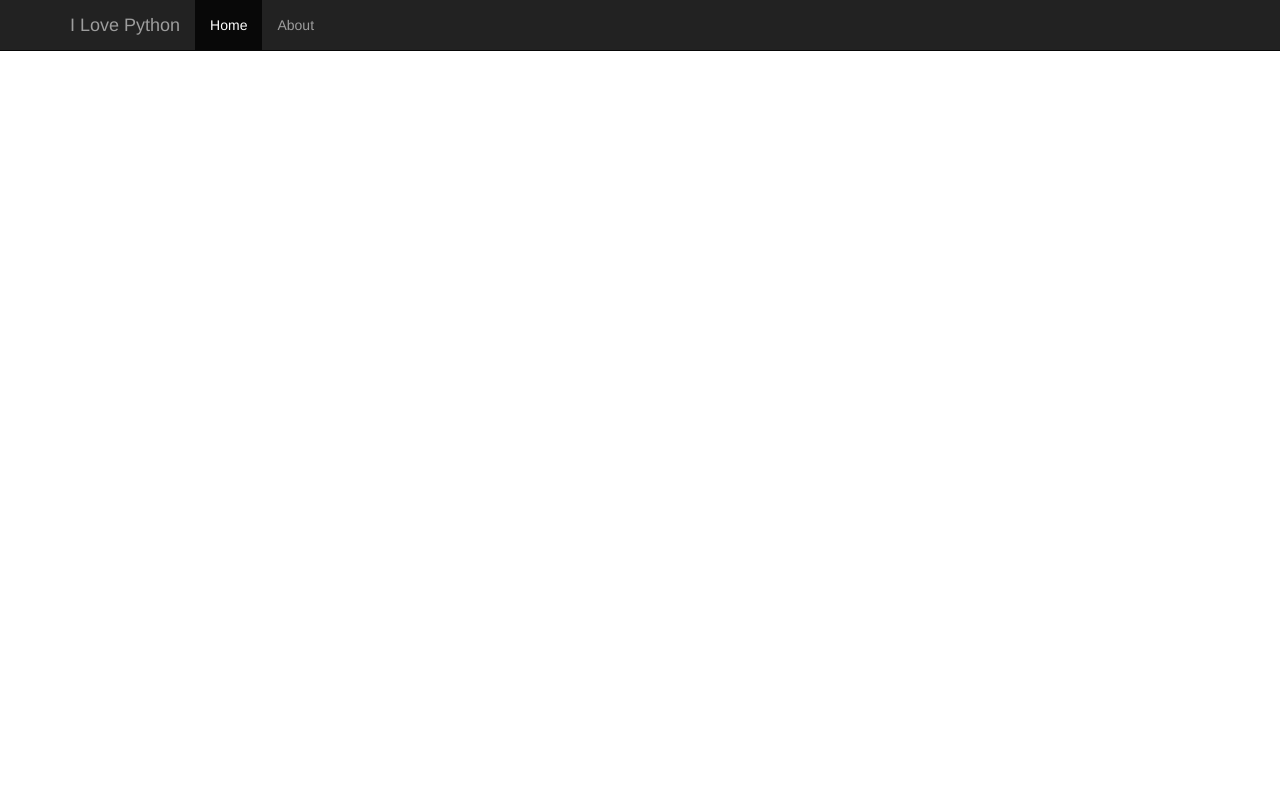
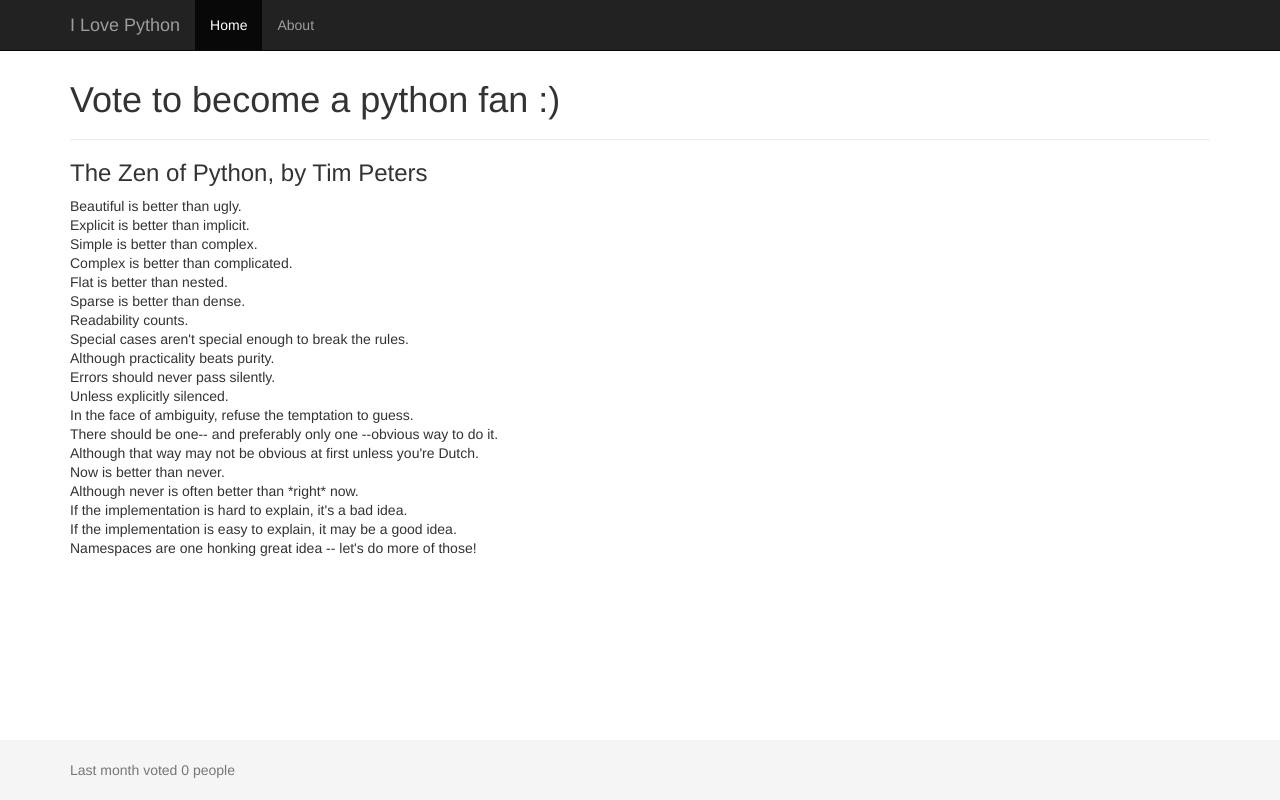
Before and after one commit to miholeus/lovepython, a Flask app: page / in a window 1280 px wide. Run offline with Flask 2, Linux system fonts and the light colour scheme; some libraries are stand-ins or nearby versions.

Commit message:
каркас приложения

```diff
--- a/src/static/css/style.css
+++ b/src/static/css/style.css
@@ -1,7 +1,54 @@
+/* Sticky footer styles
+-------------------------------------------------- */
+html {
+    position: relative;
+    min-height: 100%;
+}
 body {
-    padding-top: 50px;
+    /* Margin bottom by footer height */
+    margin-bottom: 60px;
 }
-.starter-template {
-    padding: 40px 15px;
-    text-align: center;
+.footer {
+    position: absolute;
+    bottom: 0;
+    width: 100%;
+    /* Set the fixed height of the footer here */
+    height: 60px;
+    background-color: #f5f5f5;
 }
+
+.page-header {
+    margin: 0;
+}
+
+
+/* Custom page CSS
+-------------------------------------------------- */
+/* Not required for template or sticky footer method. */
+
+body > .container {
+    padding: 60px 15px 0;
+}
+.container .text-muted {
+    margin: 20px 0;
+}
+
+.footer > .container {
+    padding-right: 15px;
+    padding-left: 15px;
+}
+
+code {
+    font-size: 80%;
+}
+
+.list-group-item {
+    text-align: left;
+    position: relative;
+    display: block;
+    padding: 0;
+    /*padding: 0 370px;*/
+    margin-bottom: -1px;
+    background-color: #fff;
+    border: 0;
+}
--- a/src/templates/base.html
+++ b/src/templates/base.html
@@ -40,11 +40,17 @@
 {%- endblock -%}
 
 <div class="container">
-    <div class="starter-template">
+    <div class="wrapper">
         {% block page_header %}{% endblock %}
         {% block content %}{% endblock %}
     </div>
 </div>
+
+<footer class="footer">
+    <div class="container">
+        <p class="text-muted">Last month voted 0 people</p>
+    </div>
+</footer>
 
 <!-- Bootstrap core JavaScript
     ================================================== -->
--- /dev/null
+++ b/src/templates/index/index.html
@@ -0,0 +1,33 @@
+{% extends "base.html" %}
+
+{% block page_header %}
+    <div class="page-header">
+        <h1>Vote to become a python fan :)</h1>
+    </div>
+{% endblock %}
+
+{% block content %}
+    <h3>The Zen of Python, by Tim Peters</h3>
+
+    <ul class="list-group">
+    <li class="list-group-item">Beautiful is better than ugly.</li>
+    <li class="list-group-item">Explicit is better than implicit.</li>
+    <li class="list-group-item">Simple is better than complex.</li>
+    <li class="list-group-item">Complex is better than complicated.</li>
+    <li class="list-group-item">Flat is better than nested.</li>
+    <li class="list-group-item">Sparse is better than dense.</li>
+    <li class="list-group-item">Readability counts.</li>
+    <li class="list-group-item">Special cases aren't special enough to break the rules.</li>
+    <li class="list-group-item">Although practicality beats purity.</li>
+    <li class="list-group-item">Errors should never pass silently.</li>
+    <li class="list-group-item">Unless explicitly silenced.</li>
+    <li class="list-group-item">In the face of ambiguity, refuse the temptation to guess.</li>
+    <li class="list-group-item">There should be one-- and preferably only one --obvious way to do it.</li>
+    <li class="list-group-item">Although that way may not be obvious at first unless you're Dutch.</li>
+    <li class="list-group-item">Now is better than never.</li>
+    <li class="list-group-item">Although never is often better than *right* now.</li>
+    <li class="list-group-item">If the implementation is hard to explain, it's a bad idea.</li>
+    <li class="list-group-item">If the implementation is easy to explain, it may be a good idea.</li>
+    <li class="list-group-item">Namespaces are one honking great idea -- let's do more of those!</li>
+    </ul>
+{% endblock %}
--- a/src/templates/posts/list.html
+++ /dev/null
@@ -1,11 +0,0 @@
-{% extends "base.html" %}
-
-{% block content %}
-    {% for post in posts %}
-      <h2><a href="{{ url_for('posts.detail', slug=post.slug) }}">{{ post.title }}</a></h2>
-      <p>{{ post.body|truncate(100) }}</p>
-      <p>
-        {{ post.created_at.strftime('%H:%M %Y-%m-%d') }} |
-      </p>
-    {% endfor %}
-{% endblock %}
--- a/src/views.py
+++ b/src/views.py
@@ -12,8 +12,7 @@ class ListView(MethodView):
 
     @staticmethod
     def get():
-        items = Post.objects
-        return render_template('posts/list.html', posts=items, active_link='/')
+        return render_template('index/index.html', active_link='/')
 
 
 class AboutView(MethodView):
@@ -24,4 +23,4 @@ class AboutView(MethodView):
 
 # Register the urls
 posts.add_url_rule('/', view_func=ListView.as_view('list'))
-posts.add_url_rule('/about/', view_func=AboutView.as_view('detail'))
+posts.add_url_rule('/about/', view_func=AboutView.as_view('about'))
```
Also changed, not shown: src/templates/posts/detail.html (deleted, +0 -23 lines).
